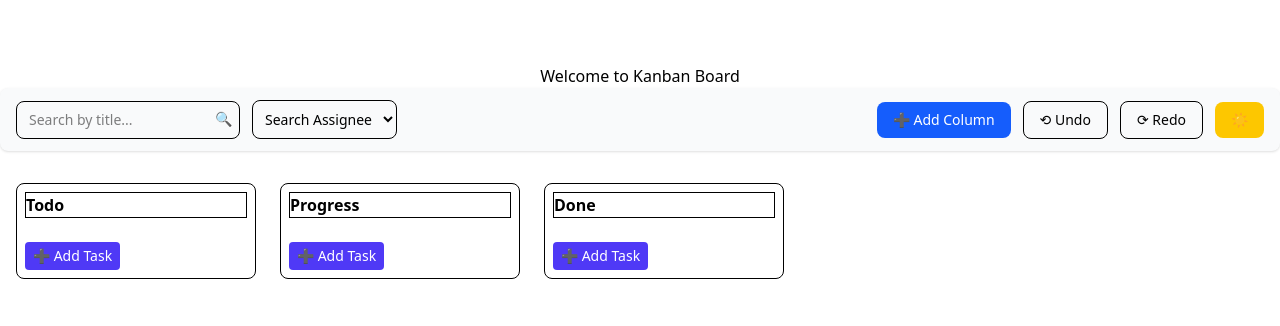
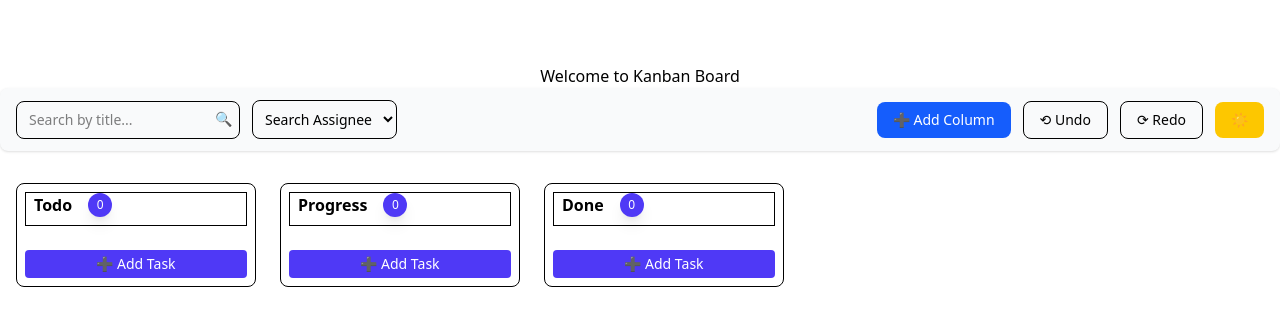
Before and after one commit to chhagan123/Kanban_vueJS, a Vue app: page / in a window 1280 px wide. Shown: the top 326 px of the page. Built offline with nearby package versions, Linux system fonts and the light colour scheme.

Commit message:
Style: changes in colum

```diff
--- a/src/TaskBoard/Column.vue
+++ b/src/TaskBoard/Column.vue
@@ -2,7 +2,7 @@
 import { onMounted, ref, watch } from "vue";
 import Task from "./Task.vue";
 const props = defineProps({ showAddColunm: Boolean, tasks: Array });
-const emit = defineEmits(["openAddTask","editTask","delete","deleteColumn"]);
+const emit = defineEmits(["openAddTask", "editTask", "delete", "deleteColumn"]);
 const columns = ref([]);
 onMounted(() => {
   const saved = localStorage.getItem("kanban-col");
@@ -16,8 +16,8 @@ onMounted(() => {
       { id: "done", name: "Done" },
     ];
 
-    defaults.forEach(def => {
-      if (!columns.value.some(c => c.id === def.id)) {
+    defaults.forEach((def) => {
+      if (!columns.value.some((c) => c.id === def.id)) {
         columns.value.push(def); // ✅ add back missing default
       }
     });
@@ -39,46 +39,57 @@ watch(
   { deep: true }
 );
 
-
 // ricieve new colum
 
-function addColumn (newColumn) {
-  columns.value.push(newColumn)
+function addColumn(newColumn) {
+  columns.value.push(newColumn);
 }
 
-defineExpose({addColumn})
+defineExpose({ addColumn });
 
-const notDeletecol = ["Todo","Progress","Done"]
+const notDeletecol = ["Todo", "Progress", "Done"];
 
 // deletecolum
 
 function deletecolum(column) {
   if (confirm(`Are you sure you want to delete column "${column.name}"?`)) {
-    columns.value = columns.value.filter(c => c.id !== column.id);
+    columns.value = columns.value.filter((c) => c.id !== column.id);
     // emit("deleteColumn", column); // optional: notify parent
   }
 }
-
 </script>
 <template>
-  <div class="flex gap-6 w-full h-auto mt-4 p-4">
+  <div  class="flex  gap-6 w-full mt-4 p-4 items-start">
     <div
       v-for="col in columns"
       :key="col.id"
-      class="w-60 h-auto border rounded-lg p-2 flex flex-col items-start"
+      class="w-60 h-auto border rounded-lg p-2 flex flex-col flex-shrink-0"
     >
-     <div class="flex border w-full mb-2 gap-4">
-      <h1 class="font-bold">{{ col.name }}</h1>
+      <div
+        class="flex border w-full mb-2 pb-2 justify-start gap-4 items-center"
+      >
+        <!-- Display the column name and task count -->
+
+        <h1 class="font-bold ml-2">{{ col.name }}</h1>
+        <div
+          class="w-6 h-6 rounded-full shadow-lg flex items-center justify-center bg-indigo-600"
+        >
+          <span class="text-white  font-normal text-xs">
+            {{ tasks.filter((task) => task.columnId === col.id).length }}
+          </span>
+        </div>
+
         <button
           v-if="!notDeletecol.includes(col.name)"
-      class="border bg-red-500 text-white px-2 rounded"
+          class="border bg-red-500 text-white px-2 rounded hover:bg-red-600"
           @click="deletecolum(col)"
         >
           Delete
         </button>
       </div>
 
-      <div class="flex flex-col gap-4 w-full">
+      <!-- Container for tasks with dynamic height -->
+      <div class="flex flex-col gap-4 w-full h-full overflow-y-auto">
         <!-- Render only tasks that match this column -->
         <Task
           v-for="(t, index) in tasks.filter((task) => task.columnId === col.id)"
@@ -91,11 +102,10 @@ function deletecolum(column) {
       <!-- Button to add task in this column -->
       <button
         @click="emit('openAddTask', col.id)"
-        class="mt-4 bg-indigo-600 text-white px-2 py-1 rounded text-sm hover:bg-indigo-700"
+        class="mt-4 bg-indigo-600 text-white px-2 py-1 rounded text-sm hover:bg-indigo-700 w-auto"
       >
         ➕ Add Task
       </button>
     </div>
   </div>
-
 </template>
--- a/src/TaskBoard/Task.vue
+++ b/src/TaskBoard/Task.vue
@@ -25,7 +25,7 @@ function deleteTask () {
 </script>
 
 <template>
-  <div class="p-4 bg-white rounded-lg shadow border">
+  <div @click="openedit" class="p-4 bg-white cursor-pointer rounded-lg shadow border">
     <!-- Top section with title and actions -->
     <div class="flex justify-between items-start">
       <h3 class="text-lg font-bold text-gray-800">{{ task.title }}</h3>
@@ -33,11 +33,11 @@ function deleteTask () {
 
 
         <!-- Edit -->
-        <button @click="openedit" class="p-1 text-purple-500 hover:text-purple-700">
+        <button @click.stop="openedit" class="p-1 text-purple-500 hover:text-purple-700">
           <Pencil class="w-5 h-5"/>
         </button>
         <!-- Delete -->
-        <button @click="deleteTask" class="p-1 text-red-500 hover:text-red-700">
+        <button @click.stop="deleteTask" class="p-1 text-red-500 hover:text-red-700">
           <Trash2 class="w-5 h-5"/>
         </button>
       </div>
--- a/src/components/MainBoard.vue
+++ b/src/components/MainBoard.vue
@@ -50,10 +50,16 @@ watch(
 // Catch emitted task
 
 
+function updatecol(colId)  {
+          activeColumn.value = colId;
+          ShowTask.value = true;
+          console.log(ShowTask.value)
+        }
 
 function handleaddTask(newTask) {
   tasks.value.push(newTask);
   ShowTask.value= false;
+  console.log(ShowTask.value)
 }
 
 // handle Addcolum
@@ -63,6 +69,7 @@ function handleAddColumn(newCol) {
 }
 
 // handle edit task
+
 
 function openeditTask(task) {
   selectedTask.value=task;
@@ -104,12 +111,9 @@ function deleteTask(task) {
        ref="columnRef"
       :tasks="tasks"
       :showAddColunm="showAddColunm"
-      @openAddTask="
-        (colId) => {
-          activeColumn = colId;
-          ShowTask = true;
-        }
-      "
+      @openAddTask="updatecol"
+
+
        @updateTasks="updateTasks"
      @editTask="openeditTask"
       @delete="deleteTask"
--- a/src/components/Toolbar.vue
+++ b/src/components/Toolbar.vue
@@ -15,7 +15,7 @@ function togglecol() {
 
 <template>
   <div
-    class="flex flex-col sm:flex-row justify-between items-center bg-gray-50 shadow rounded-lg px-4 py-3 w-full gap-3 sm:gap-6"
+    class="flex flex-col sm:flex-row justify-between items-center bg-gray-50  shadow rounded-lg px-4 py-3 w-full gap-3 sm:gap-6"
   >
     <!-- Left Side: Search + Dropdown -->
     <div class="flex flex-col sm:flex-row gap-3 w-full sm:w-auto items-center">
--- a/src/taskmodel/AddColum.vue
+++ b/src/taskmodel/AddColum.vue
@@ -11,7 +11,7 @@ function submitColumn() {
     name: newColumn.value.trim(),
   });
   newColumn.value = "";
-  emit("close");
+  // emit("close");
 }
 </script>
 
--- a/src/taskmodel/AddTask.vue
+++ b/src/taskmodel/AddTask.vue
@@ -1,14 +1,14 @@
+
 <script setup>
 import { ref } from "vue";
 
 const props = defineProps({
   columnId: {
     type: String,
-    required: false,   // ✅ make it optional
+    required: false, // ✅ make it optional
     default: null,
   },
 });
-
 
 const title = ref("");
 const description = ref("");
@@ -32,7 +32,7 @@ function AddTask() {
     columnId: props.columnId,
   };
   emit("addTask", Task);
-  emit("close");
+  // emit("close"); // Emitting close after adding the task
 }
 </script>
 
@@ -42,14 +42,15 @@ function AddTask() {
   >
     <div class="bg-white w-[400px] p-6 rounded-lg shadow-lg">
       <h2 class="text-xl font-bold mb-4">Add Task</h2>
-
+      <!-- Use a form element and handle the submit event -->
+      <form @submit.prevent="AddTask">
         <input v-model="title" type="text" placeholder="Enter Title"
-        class="border w-full p-2 rounded mb-3" />
+          class="border w-full p-2 rounded mb-3" required />
 
         <textarea v-model="description" placeholder="Enter Description"
           class="border w-full p-2 rounded mb-3"></textarea>
 
-      <select v-model="Assignees" class="border w-full p-2 rounded mb-3">
+        <select v-model="Assignees" class="border w-full p-2 rounded mb-3" required>
           <option disabled value="">Select Assignee</option>
           <option v-for="(a, index) in Assignee" :key="index" :value="a">
             {{ a }}
@@ -57,18 +58,20 @@ function AddTask() {
         </select>
 
         <input v-model="date" type="date"
-        class="border w-full p-2 rounded mb-4" />
+          class="border w-full p-2 rounded mb-4" required/>
 
         <div class="flex justify-end gap-3">
-        <button @click="close"
+          <button type="button" @click="close"
             class="px-4 py-2 rounded bg-gray-300 hover:bg-gray-400">
             Cancel
           </button>
-        <button @click="AddTask"
+          <!-- The button is now type="submit" to trigger form validation -->
+          <button type="submit"
             class="px-4 py-2 rounded bg-green-500 text-white hover:bg-green-600">
             Add Task
           </button>
         </div>
+      </form>
     </div>
   </div>
 </template>
--- a/src/taskmodel/EditTask.vue
+++ b/src/taskmodel/EditTask.vue
@@ -27,6 +27,7 @@ function saveTask() {
         <!-- Title -->
         <input
           v-model="task.title"
+          required
           type="text"
           placeholder="Title"
           class="w-full p-2 border rounded"
```
Lines whose indentation alone changed are shown as unchanged.
